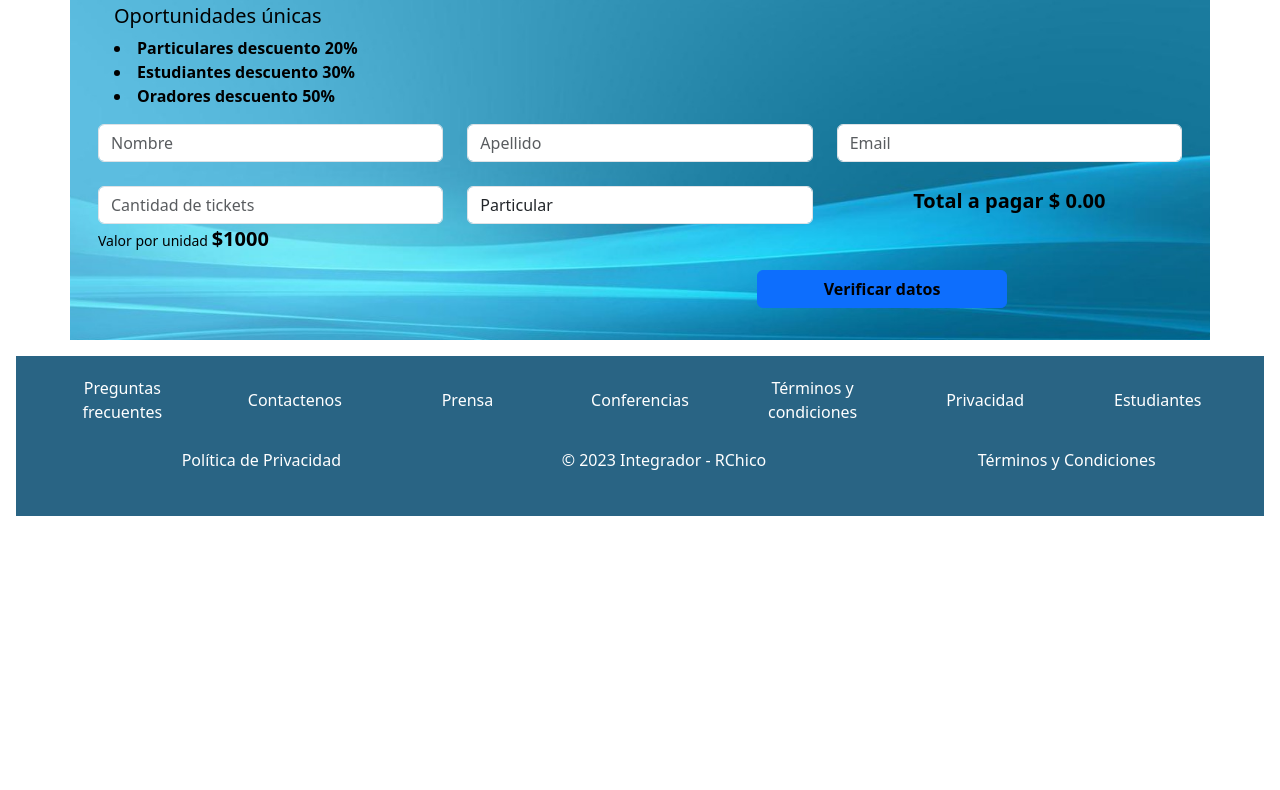
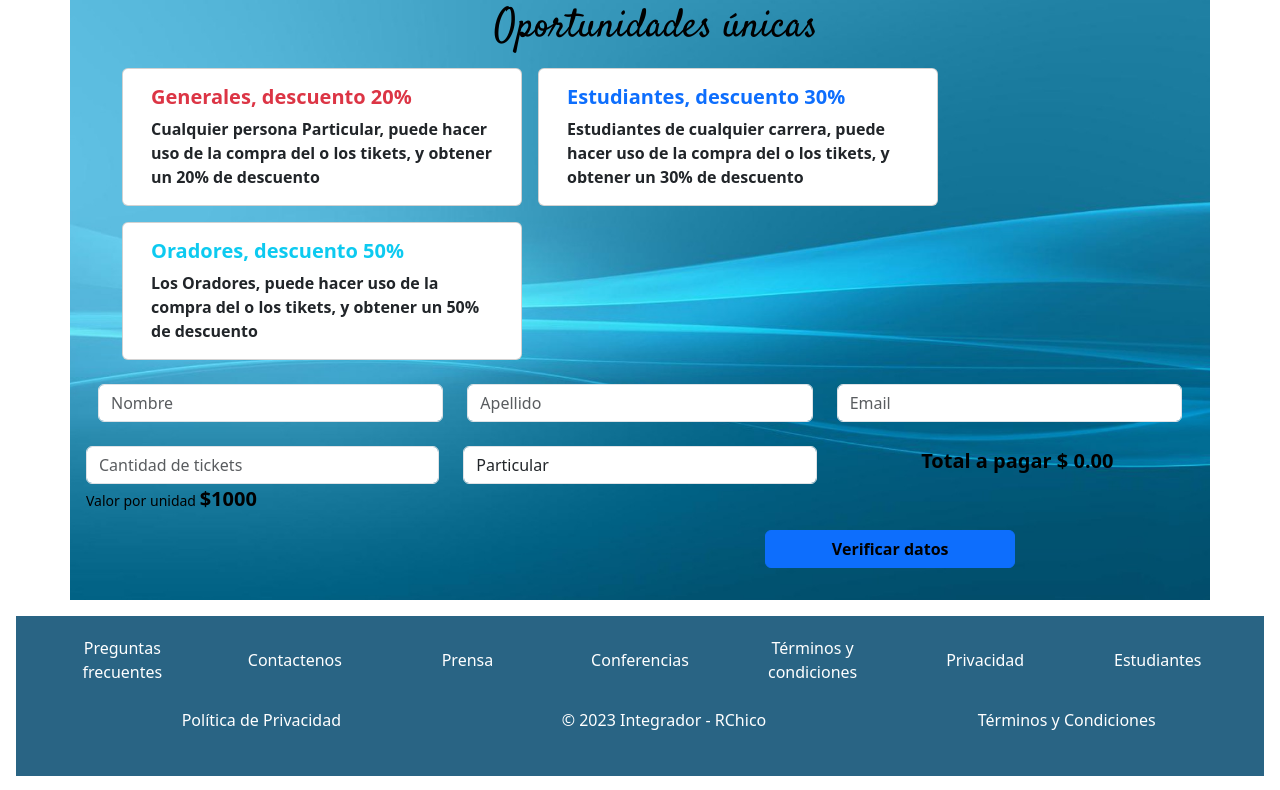
Before and after one commit to rodrigochico2023/integrador-2023, a plain HTML site: page Tickets/comprarTickets.html in a window 1280 px wide. Shown: the part 195-985 px from the top of the page. Before the commit the page ends 800 px from the top, so only its background shows below. Drawn offline with nearby package versions, Linux system fonts and the light colour scheme.

Commit message:
modificacion 22/10

```diff
--- a/CSS/style.css
+++ b/CSS/style.css
@@ -120,3 +120,24 @@
   background-attachment: fixed; /* Esto hace que la imagen de fondo se mantenga fija mientras se desplaza la página */
   color: white; /
 }
+
+.img-left-align {
+  float: left;
+  margin-right: 10px; /* Espacio entre la imagen y el contenido */
+}
+
+/* fuentes*/
+
+.comprar-tikets{
+font-family: 'Satisfy', cursive;
+text-align: center;
+}
+
+
+
+
+
+.highlight {
+  border: 2px solid red; /* Cambia el borde de la tarjeta a rojo (puedes personalizarlo) */
+  box-shadow: 0 0 10px rgba(255, 0, 0, 0.5); /* Agrega una sombra roja (puedes personalizarla) */
+}
--- a/Tickets/Js/script.js
+++ b/Tickets/Js/script.js
@@ -1,55 +1,98 @@
+
+function sel(tipoUsuarios) {
+  document.getElementById("tipoUsuario").value=tipoUsuarios
+  calcTotal();
+}
+
+
+
+
+
+
+
+
+
 
 // Función para habilitar campos
 function habilitarCampos() {
+
+  // establece el valor de los campos de entradas en cadenas vacias.
   document.getElementById("nombre").value = "";
   document.getElementById("apellido").value = "";
   document.getElementById("email").value = "";
   document.getElementById("cant").value = "";
-  document.getElementById("tipoUsuario").value = "particular";
 
+  document.getElementById("tipoUsuario").value = "particular"; // establece el valor del campo "tipoUsuario" en "particular"
+
+  // habilita la edicion de los campos de entrada
   document.getElementById("nombre").readOnly = false;
   document.getElementById("apellido").readOnly = false;
   document.getElementById("email").readOnly = false;
   document.getElementById("cant").readOnly = false;
-  document.getElementById("tipoUsuario").disabled = false;
 
+  document.getElementById("tipoUsuario").disabled = false; // habilita el campo "tipoUsuario" para que el usuario pueda seleccionar el tipo de usuario
+
+    // Oculta los elementos con id "confirmacion-datos" y "botones-confirmar-limpiar".
   document.getElementById("confirmacion-datos").style.display = "none";
   document.getElementById("botones-confirmar-limpiar").style.display = "none";
+
+    // Cambia el texto del botón con id "boton-verificar" a "Verificar datos".
   document.getElementById("boton-verificar").textContent = "Verificar datos";
+
+  // Establece el contenido del elemento con id "total-a-pagar" en "0.00".
   document.getElementById("total-a-pagar").textContent = "0.00";
 }
 
+
+// En esta función, se borran los valores de ciertos campos de entrada y se habilitan para que el usuario pueda ingresar datos.
 function verificarDatos() {
+
+// Obtiene los valores de los campos de entrada.
   var nombre = document.getElementById("nombre").value;
   var apellido = document.getElementById("apellido").value;
   var email = document.getElementById("email").value;
   var cantidad = document.getElementById("cant").value;
   var tipoUsuario = document.getElementById("tipoUsuario").value;
 
+// Muestra los valores ingresados en elementos de texto en la página.
   document.getElementById("nombre-ingresado").textContent = nombre;
   document.getElementById("apellido-ingresado").textContent = apellido;
   document.getElementById("email-ingresado").textContent = email;
   document.getElementById("cant-ingresada").textContent = cantidad;
   document.getElementById("tipoUsuario-ingresado").textContent = tipoUsuario;
 
+
+// Calcula el total basado en la cantidad, el tipo de usuario y muestra el resultado.
   calcTotal();
 
+// Muestra el elemento con id "confirmacion-datos" y cambia el texto del botón "boton-verificar".
   document.getElementById("confirmacion-datos").style.display = "block";
   document.getElementById("boton-verificar").textContent = "Datos Verificados";
+
+// Muestra los botones de confirmación y limpieza.
   document.getElementById("botones-confirmar-limpiar").style.display = "block";
 
+
+// Obtiene el valor del total y lo muestra en otro elemento de texto.
   var total = document.getElementById("total-a-pagar").textContent;
   document.getElementById("total-ingresado").textContent = total;
 }
 
+
+//Esta función obtiene los valores ingresados por el usuario en los campos de entrada, los muestra en la página, calcula el total basado en ciertas reglas y realiza cambios visuales en la página
 function confirmarCompra() {
   // Agregar aquí la lógica para procesar la compra (por ejemplo, enviar datos al servidor)
   alert("Compra confirmada. Redirigiendo a la página de confirmación...");
   // Redirigir al usuario a la página de confirmación
-  window.location.href = "pagina_de_confirmacion.html"; // Reemplaza con la URL de la página de confirmación que desees
+ // window.location.href = "pagina_de_confirmacion.html"; // Reemplaza con la URL de la página de confirmación que desees
 }
+//La función confirmarCompra muestra una alerta al usuario y, en la línea comentada, redirige al usuario a una página de confirmación. Debes proporcionar la URL de la página de confirmación en lugar del comentario.
+
+
+
 
 function calcTotal() {
+// Obtiene la cantidad ingresada como un número decimal o establece 0 si no es válido.
   var cantidad = parseFloat(document.getElementById("cant").value) || 0;
   var valorUnidad = 1000;
   var tipoUsuario = document.getElementById("tipoUsuario").value;
@@ -64,5 +107,9 @@ function calcTotal() {
   }
 
   var total = cantidad * valorUnidad * (1 - descuento);
+
+// Muestra el total con dos decimales.
   document.getElementById("total-a-pagar").textContent = total.toFixed(2);
 }
+
+//En esta función, se calcula el total a pagar basado en la cantidad ingresada, el tipo de usuario y un valor de unidad fijo. El descuento se aplica según el tipo de usuario. El resultado se muestra con dos decimales en la página.
--- a/Tickets/comprarTickets.html
+++ b/Tickets/comprarTickets.html
@@ -13,6 +13,11 @@
 
   <!-- cdn animate  -->
   <link rel="stylesheet" href="https://cdnjs.cloudflare.com/ajax/libs/animate.css/4.1.1/animate.min.css" />
+
+  <!-- fuentes  -->
+  <link rel="preconnect" href="https://fonts.googleapis.com">
+  <link rel="preconnect" href="https://fonts.gstatic.com" crossorigin>
+  <link href="https://fonts.googleapis.com/css2?family=Satisfy&display=swap" rel="stylesheet">
 
 </head>
 
@@ -55,19 +60,39 @@
   <div class="container text-bg-info p-3 formulario-section">
     <div class="container my-3">
       <div class="row mb-3">
-        <div>
-          <h1 class="text-center text-black">Compra tu tickets desde cualquier dispositivo</h1>
+        <h1 class="comprar-tikets fs-1">Compra tu tickets desde cualquier dispositivo</h1>
+        <div class="text-black fw-bold m-3">
+          <h5 class="comprar-tikets fs-1">Oportunidades únicas</h5>
+          <div class="container-fluid">
+            <div class="row">
+              <div class="col-4 card animate__animated animate__fadeInLeft animate__delay-1s m-2" style="width: 25rem;" id="particular-card">
+                <div class="card-body" onclick="sel('particular')" data-discount="20">
+                  <h5 class="card-title text-danger fw-bold">Generales, descuento 20%</h5>
+                  <p class="card-text">Cualquier persona Particular, puede hacer uso de la compra del o los tikets, y
+                    obtener un 20% de descuento</p>
+                  <!-- <a href="#" class="card-link">Card link</a>
+                  <a href="#" class="card-link">Another link</a> -->
                 </div>
-        <div class="text-black fw-bold m-3">
-          <h5>Oportunidades únicas</h5>
-          <div class="animate__animated animate__fadeInLeft animate__delay-1s">
-            <li>Particulares descuento 20%</li>
               </div>
-          <div class="animate__animated animate__fadeInLeft animate__delay-2s">
-            <li>Estudiantes descuento 30%</li>
+              <div class="col-4 card animate__animated animate__fadeInLeft animate__delay-2s m-2" style="width: 25rem;" id="orador-card">
+                <div class="card-body" onclick="sel('estudiante')">
+                  <h5 class="card-title text-primary fw-bold">Estudiantes, descuento 30%</h5>
+                  <p class="card-text">Estudiantes de cualquier carrera, puede hacer uso de la compra del o los tikets, y obtener un
+                    30% de descuento</p>
+                  <!-- <a href="#" class="card-link">Card link</a>
+                  <a href="#" class="card-link">Another link</a> -->
                 </div>
-          <div class="animate__animated animate__fadeInLeft animate__delay-3s">
-            <li>Oradores descuento 50%</li>
+              </div>
+              <div class="col-4 card animate__animated animate__fadeInLeft animate__delay-3s m-2" style="width: 25rem;" id="estudiante-card">
+                <div class="card-body" onclick="sel('orador')">
+                  <h5 class="card-title text-info fw-bold">Oradores, descuento 50%</h5>
+                  <p class="card-text">Los Oradores, puede hacer uso de la compra del o los tikets, y obtener un 50% de
+                    descuento</p>
+                  <!-- <a href="#" class="card-link">Card link</a>
+                  <a href="#" class="card-link">Another link</a> -->
+                </div>
+              </div>
+            </div>
           </div>
         </div>
         <div class="col-md-4 mb-2">
@@ -80,10 +105,12 @@
           <input type="email" name="email" id="email" placeholder="Email" class="form-control" required>
         </div>
       </div>
+    </div>
     <form action="Server/procesarCompraTicket.html" method="post" onsubmit="return false;">
       <div class="row mb-3">
         <div class="col-md-4">
-            <input type="number" name="cant" id="cant" oninput="calcTotal()" placeholder="Cantidad de tickets" class="form-control">
+          <input type="number" name="cant" id="cant" oninput="calcTotal()" placeholder="Cantidad de tickets"
+            class="form-control">
           <div class="small text-black">
             Valor por unidad <span class="fw-bold fs-5 text-black">$1000</span>
           </div>
@@ -102,7 +129,9 @@
       <div class="row mb-3">
         <div class="col-md-11">
           <div class="col-md-11 text-end">
-              <button type="button" class="btn btn-primary custom-btn-width fw-bold text-black custom-btn-motion boton-verificar" onclick="verificarDatos()" id="boton-verificar"> Verificar datos </button>
+            <button type="button"
+              class="btn btn-primary custom-btn-width fw-bold text-black custom-btn-motion boton-verificar"
+              onclick="verificarDatos()" id="boton-verificar"> Verificar datos </button>
           </div>
         </div>
       </div>
@@ -124,7 +153,7 @@
     <button class="btn btn-primary custom-btn-width text-black fw-bold custom-btn-motion boton-realizar-otra-compra"
       onclick="habilitarCampos()">Desea realizar otra compra</button>
   </div>
-<!-- inicio de los registros de compra -->
+  <!-- fin de los registros de compra -->
 
 
 
```
Also changed, not shown: Imagenes/cara-sorprendido.png (added), Imagenes/gracias.webp (deleted). Lines whose indentation alone changed are shown as unchanged.
